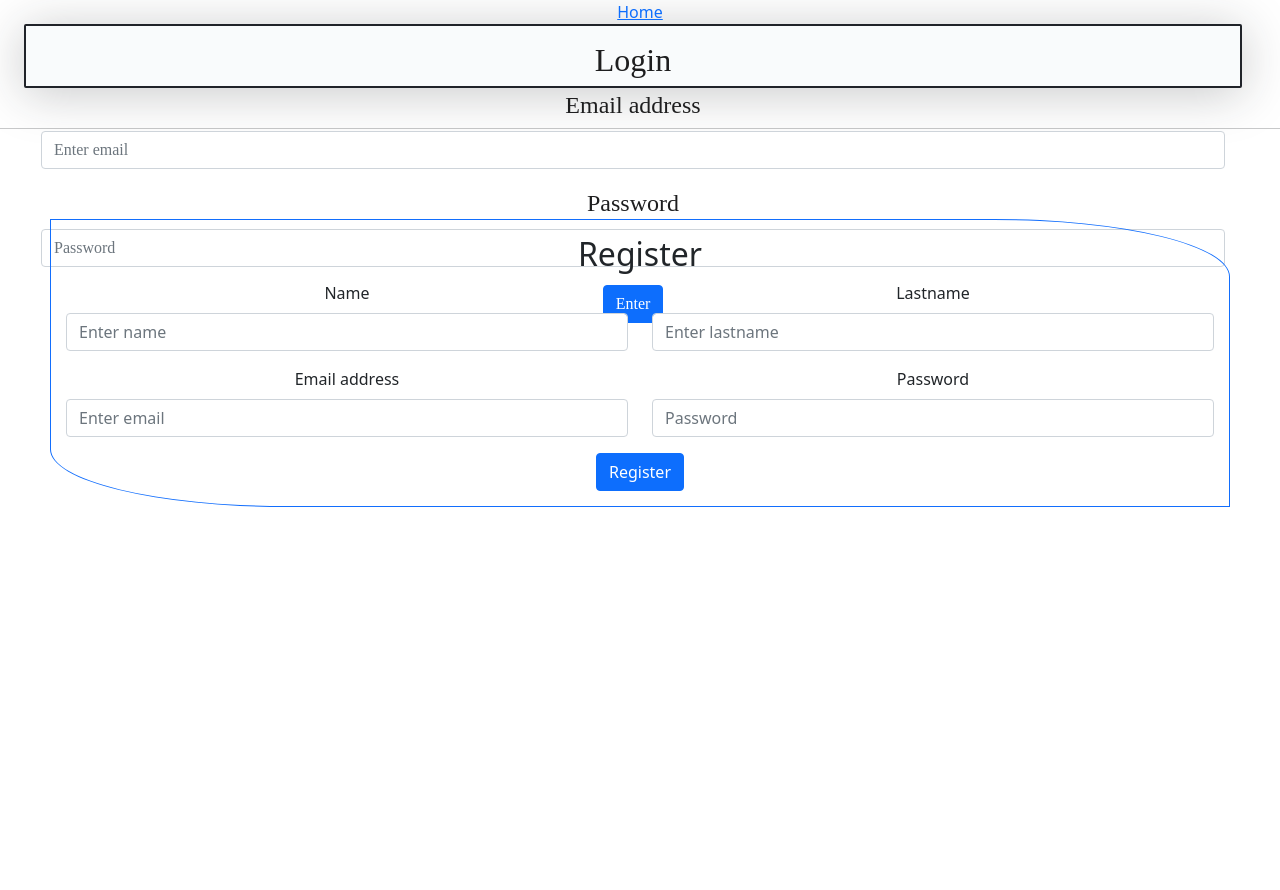
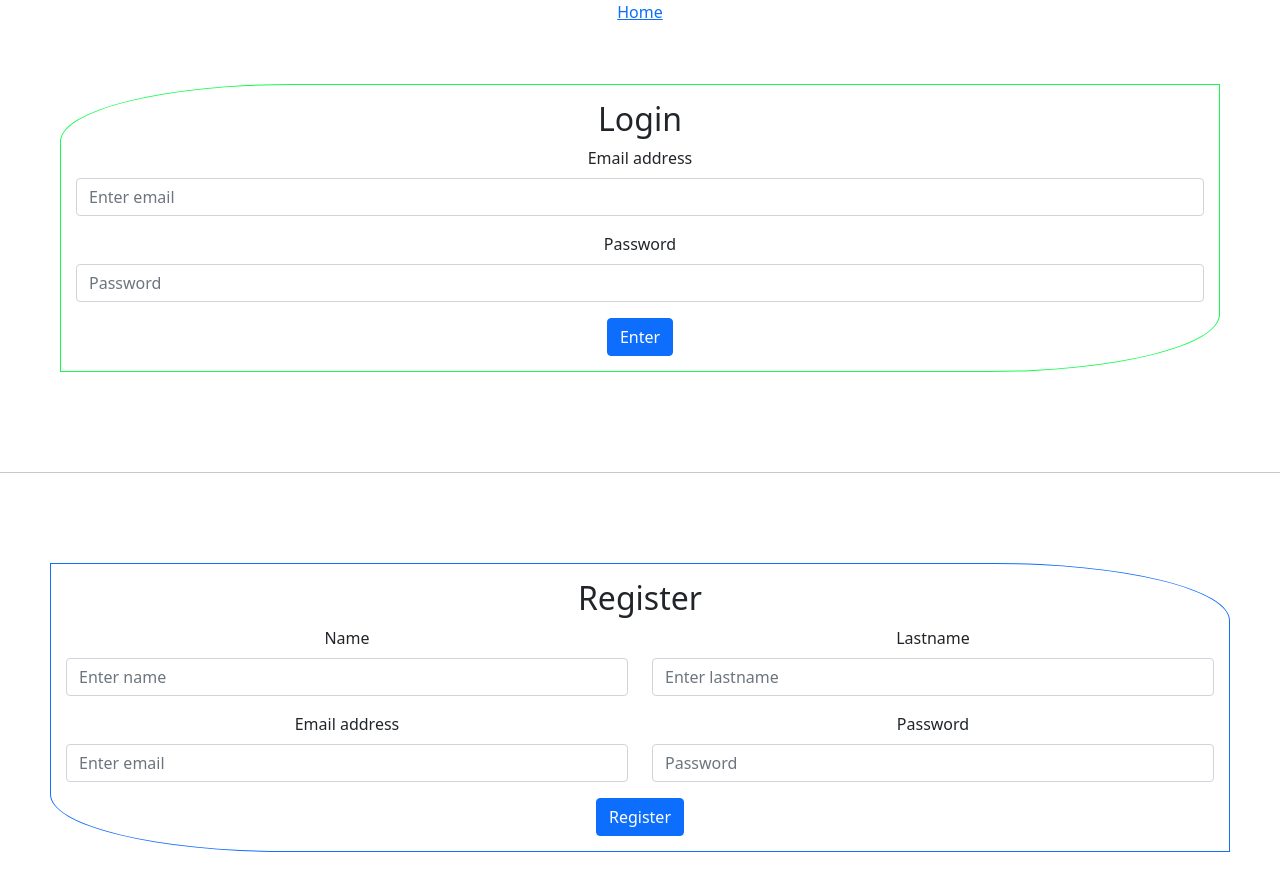
Before and after one commit to rubenmarti1972/frontend, a React (Create React App) app: page / in a window 1280 px wide. Shown: the top 890 px of the page. Before the commit the page ends 800 px from the top, so only its background shows below. Built offline with nearby package versions, Linux system fonts and the light colour scheme.

Commit message:
Add files via upload

```diff
--- a/src/components/Components.css
+++ b/src/components/Components.css
@@ -1,21 +1,8 @@
 .login{
     margin: 60px;
-    border: 1px solid #126EFD;
+    border: 1px solid #12fd4d;
     padding: 15px;
     border-radius: 20% 0% 20% 0%;
-
-        background: #F9FBFC;
-        border-radius: 2px;
-        border: 2px solid #202329;
-        margin: 0 24px;
-        height: 64px;
-        width: calc(100% - 62px);
-        font-size: 24px;
-        text-align: center;
-        font-family: 'Montserrat';
-        font-weight: 400;
-        color: #1E1E1F;
-        box-shadow: 0px 5px 50px rgba(32, 35, 41, 0.25);
 
 
 
```
